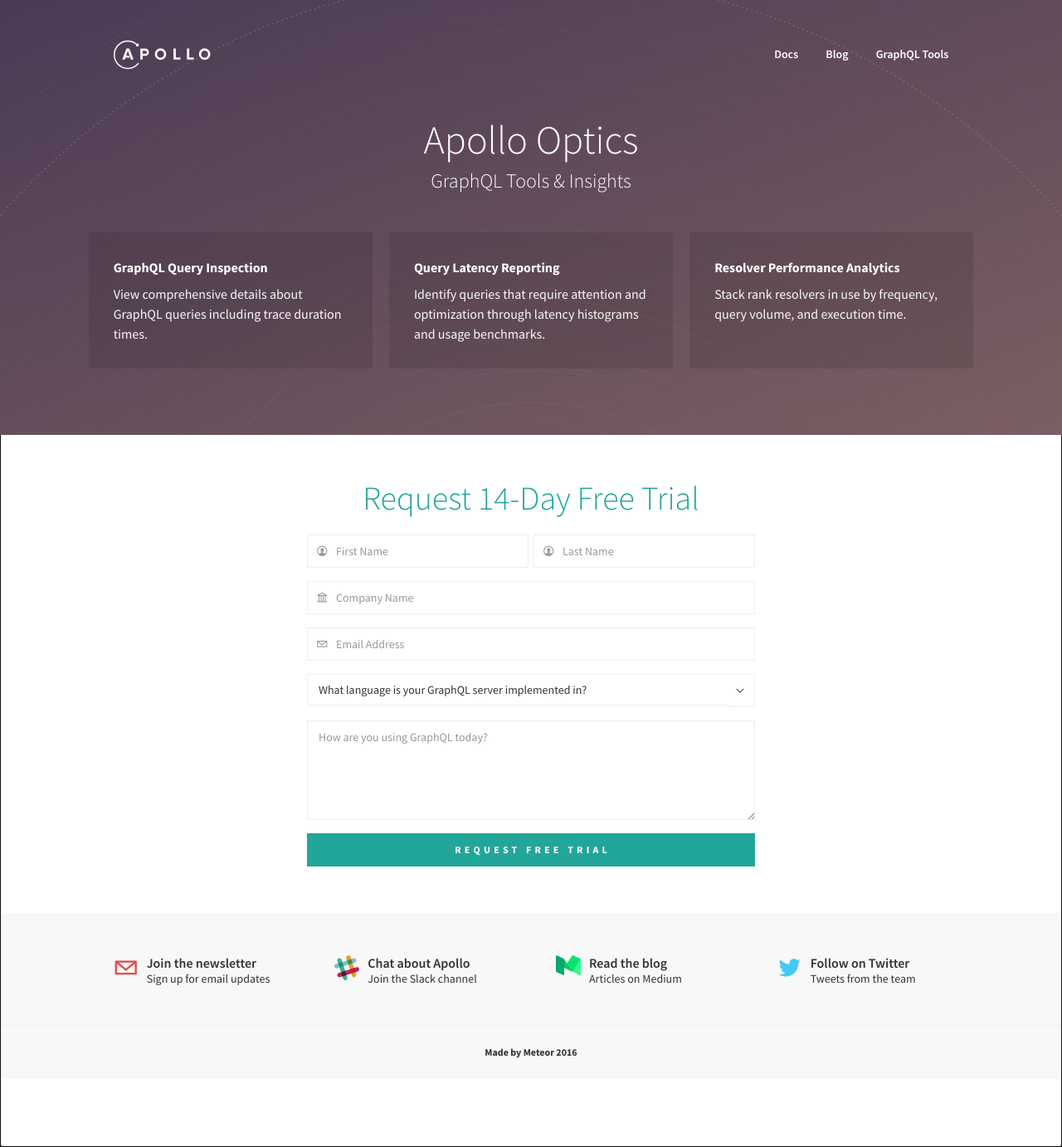
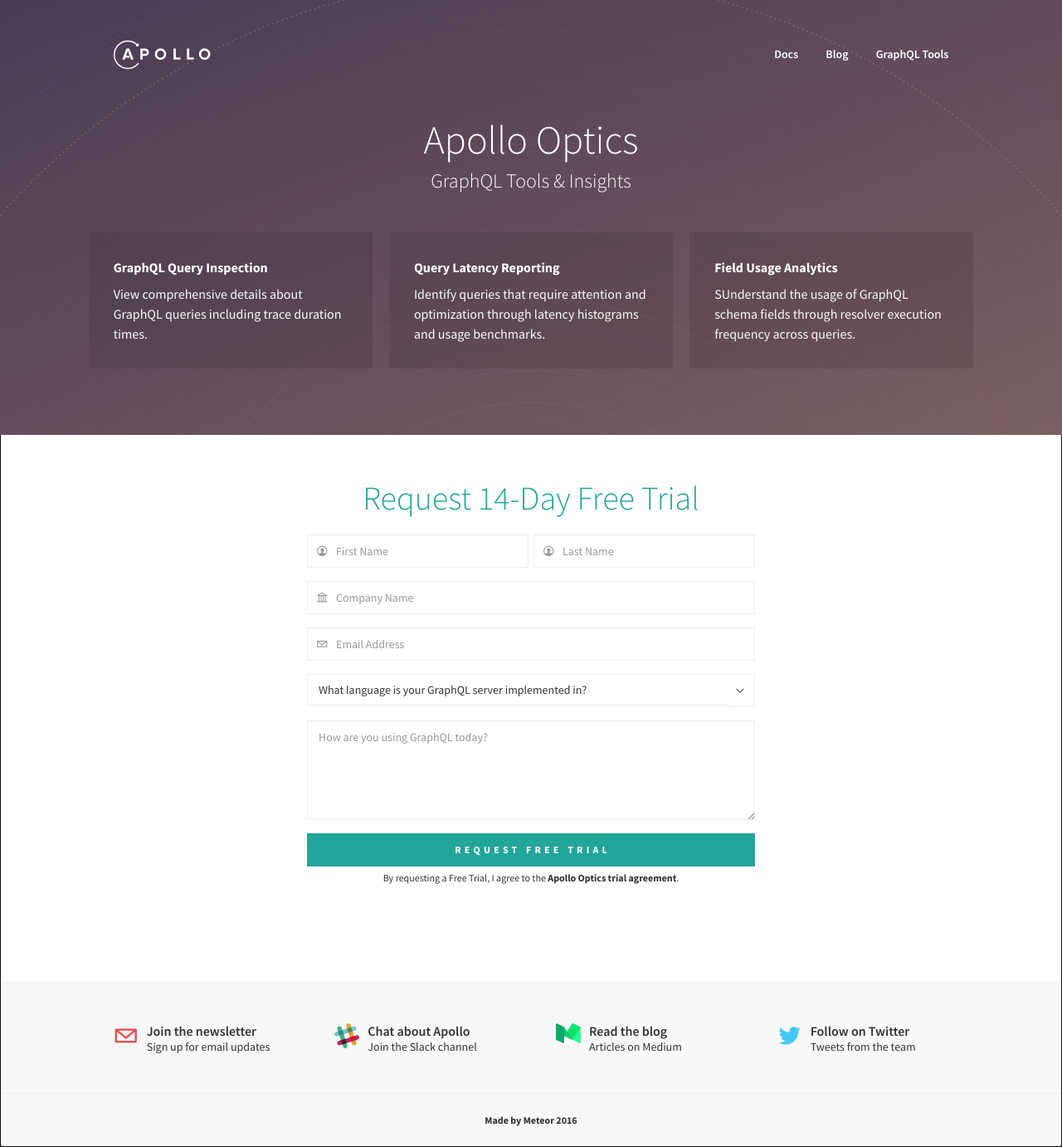
Before and after one commit to apollographql/apollo, a Jekyll site: the page built from optics.html, in a window 1280 px wide. Shown: the whole page at 83% size. Built offline with Jekyll 4.4.1, drawn with Linux system fonts in a browser that asks for light colours; some web fonts are replaced; comment, search, counter and statistics services are not loaded.

Commit message:
Edited text on Optics feature set and added a terms of service pdf

```diff
--- a/optics.html
+++ b/optics.html
@@ -31,8 +31,8 @@
 
     <div class="item-feature">
       <div class="meta">
-        <div class="title-section">Resolver Performance Analytics</div>
-        <div class="desc-section">Stack rank resolvers in use by frequency, query volume, and execution time.
+        <div class="title-section">Field Usage Analytics</div>
+        <div class="desc-section">SUnderstand the usage of GraphQL schema fields through resolver execution frequency across queries.
         </div>
       </div>
     </div>
@@ -86,10 +86,9 @@
       </div>
 
 
-
       <button type="submit" class="btn primary">Request Free Trial</button>
     </div>
-
+  <div class="desc-section"><span style="font-size: 12px;">By requesting a Free Trial, I agree to the <a style="color:#333" target="_blank" href="/img/ApolloOnlineTrialAgreement.pdf">Apollo Optics trial agreement</a>.</span></div>
 
     <div class="form-confirmation">
       <div class="note-form">
```
Also changed, not shown: 1 other file.
